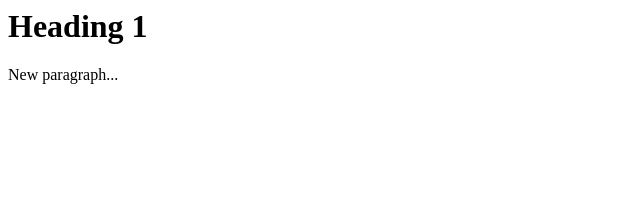
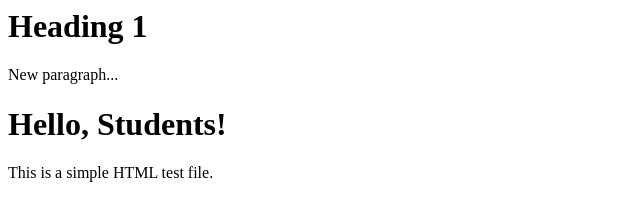
Before and after one commit to jana-han/remet-github-demo-25, a plain HTML site: page index.html in a window 1280 px wide. Shown: the whole page, without its empty margins (0-640 px from the left). Drawn offline with Linux system fonts and the light colour scheme.

Commit message:
Update index.html

```diff
--- a/index.html
+++ b/index.html
@@ -5,5 +5,7 @@
   <body>
     <h1>Heading 1</h1>
     <p>New paragraph...</p>
+    <h1>Hello, Students!</h1>
+    <p>This is a simple HTML test file.</p>
   </body>
 </html>
```
